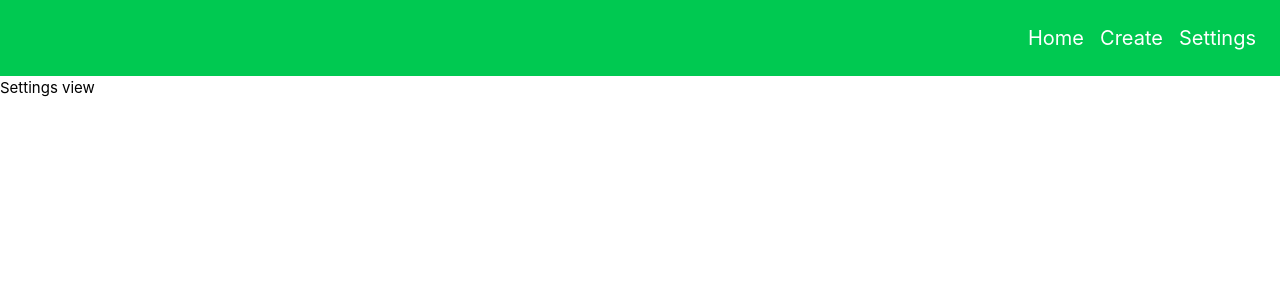
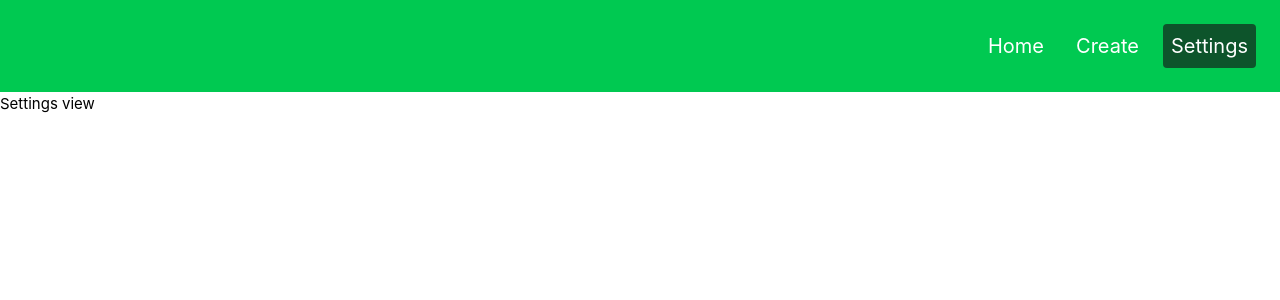
Before and after one commit to Cruzinshtern/todo-project-vue-front, a Vue app: page /settings in a window 1280 px wide. Shown: the top 300 px of the page. Built offline with nearby package versions, Linux system fonts and the light colour scheme.

Commit message:
basic navbar interactivity

```diff
--- a/src/components/NavbarComponent.vue
+++ b/src/components/NavbarComponent.vue
@@ -1,7 +1,45 @@
+<script lang="ts" setup>
+import type { MenuItem } from '@/types/MenuItem.interface'
+import { ref, watch } from 'vue'
+import { useRoute } from 'vue-router'
+
+const menuItems = ref<MenuItem[]>([
+  { id: 1, title: 'Home', isSelected: true, path: '/' },
+  { id: 2, title: 'Create', isSelected: false, path: '/create-todo' },
+  { id: 3, title: 'Settings', isSelected: false, path: '/settings' },
+])
+
+function select(item: MenuItem) {
+  menuItems.value.forEach((menuItem) => (menuItem.isSelected = false))
+  item.isSelected = true
+}
+
+const route = useRoute()
+watch(
+  () => route.fullPath,
+  (newPath) => {
+    menuItems.value.forEach((item) => {
+      item.isSelected = false
+      if (newPath === item.path) item.isSelected = true
+    })
+  },
+)
+</script>
+
 <template>
-  <ul class="p-6 bg-green-500 text-white text-xl flex gap-4 justify-end">
-    <li>Home</li>
-    <li>Create</li>
-    <li>Settings</li>
-  </ul>
+  <nav class="p-6 bg-green-500 text-white text-xl flex justify-end gap-4">
+    <RouterLink
+      class="cursor-pointer"
+      v-for="item in menuItems"
+      :key="item.id"
+      :to="item.path"
+      :class="{
+        'bg-green-900': item.isSelected,
+        'hover:bg-green-800': !item.isSelected,
+        'p-2 rounded-sm': true,
+      }"
+      @click="select(item)"
+      >{{ item.title }}</RouterLink
+    >
+  </nav>
 </template>
--- /dev/null
+++ b/src/types/MenuItem.interface.ts
@@ -0,0 +1,6 @@
+export interface MenuItem {
+  id: number
+  title: string
+  isSelected: boolean
+  path: string
+}
```
